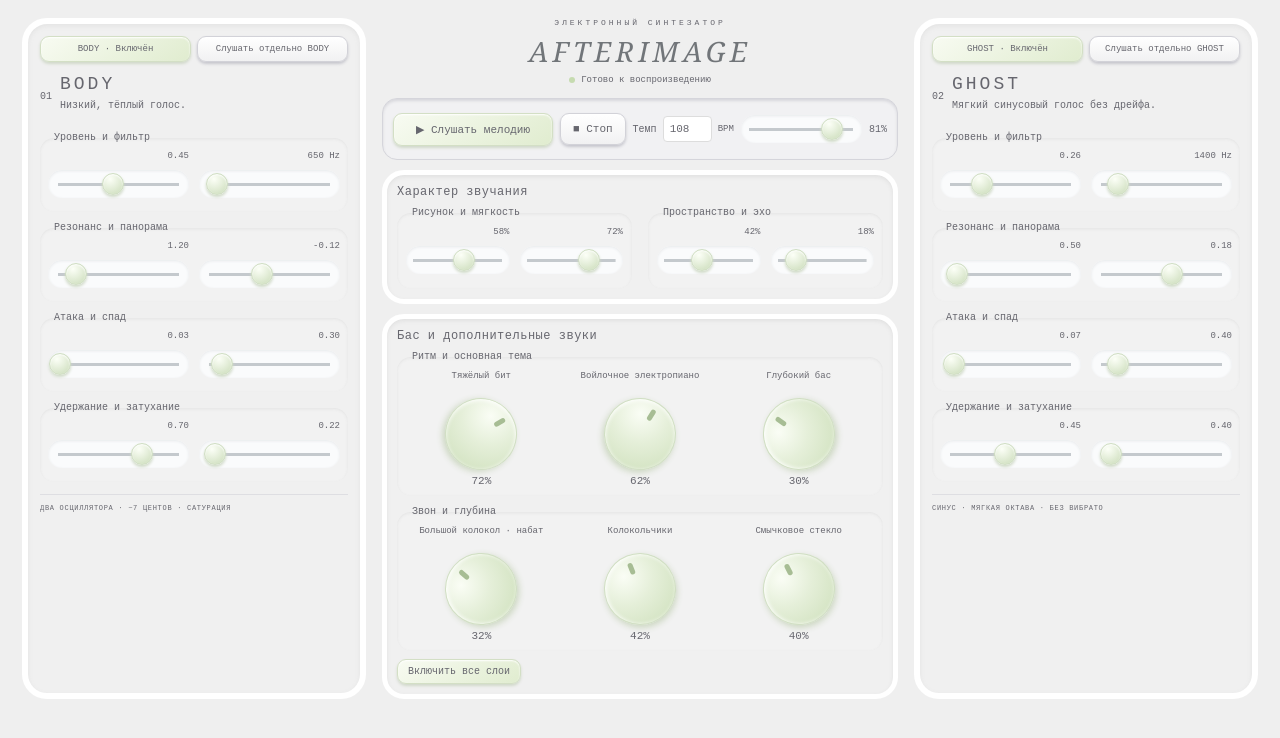
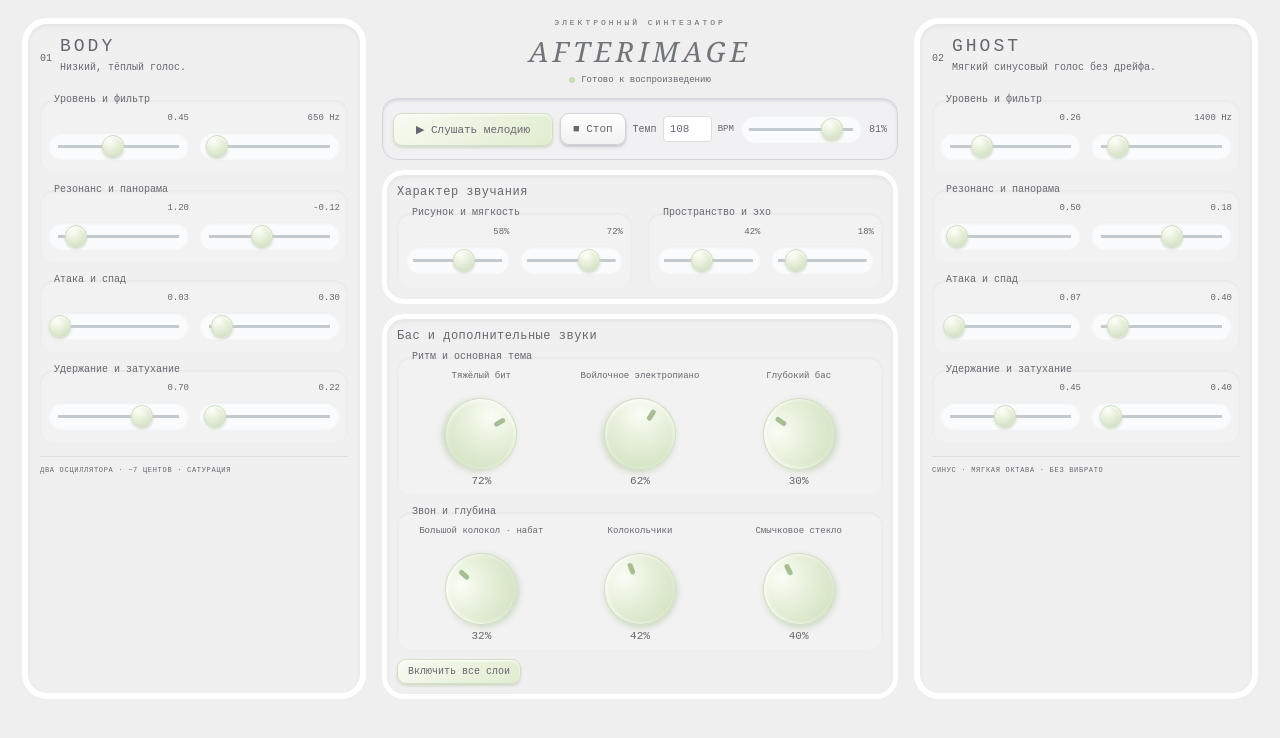
Before and after one commit to polinasergeenkova2007-crypto/origin-music-studio, a React (Vite) app: page / in a window 1280 px wide. Shown: the top 738 px of the page. Built offline with nearby package versions, Linux system fonts and the light colour scheme.

Commit message:
Simplify studio layout and animate live audio bars

```diff
--- a/src/App.tsx
+++ b/src/App.tsx
@@ -160,39 +160,6 @@ export default function App() {
         <div className="voices">
           {(["body", "ghost"] as const).map((id) => (
             <div key={id}>
-              <div className="layer-switch">
-                <button
-                  aria-pressed={melody[id] > 0}
-                  onClick={() =>
-                    changeMelody({ ...melody, [id]: melody[id] > 0 ? 0 : 1 })
-                  }
-                >
-                  {id.toUpperCase()} · {melody[id] > 0 ? "Включён" : "Выключен"}
-                </button>
-                <button
-                  onClick={() =>
-                    changeMelody({
-                      ...melody,
-                      body: 0,
-                      ghost: 0,
-                      chime: 0,
-                      bass: 0,
-                      glass: 0,
-                      noise: 0,
-                      pad: 0,
-                      pluck: 0,
-                      machine: 0,
-                      bow: 0,
-                      piano: 0,
-                      tower: 0,
-                      beat: 0,
-                      [id]: 1,
-                    })
-                  }
-                >
-                  Слушать отдельно {id.toUpperCase()}
-                </button>
-              </div>
               <VoicePanel
                 id={id}
                 settings={settings[id]}
```
